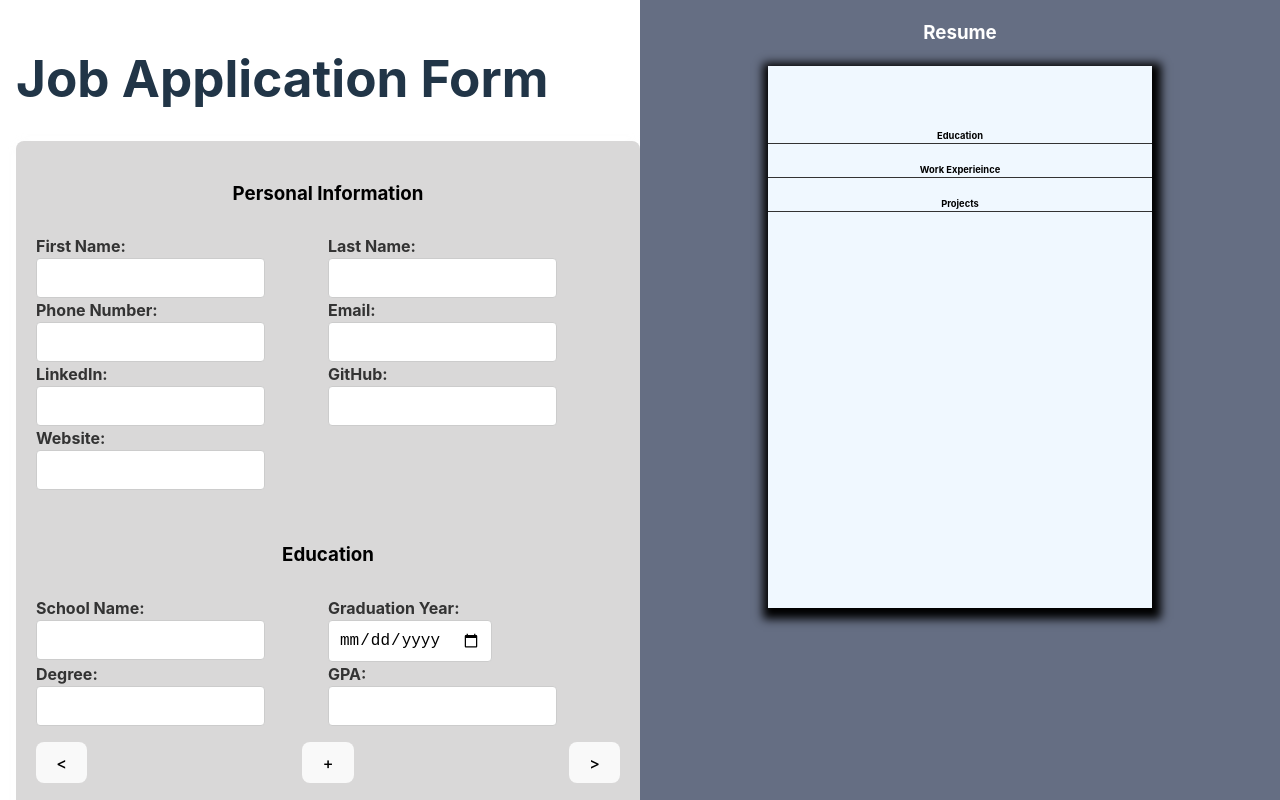
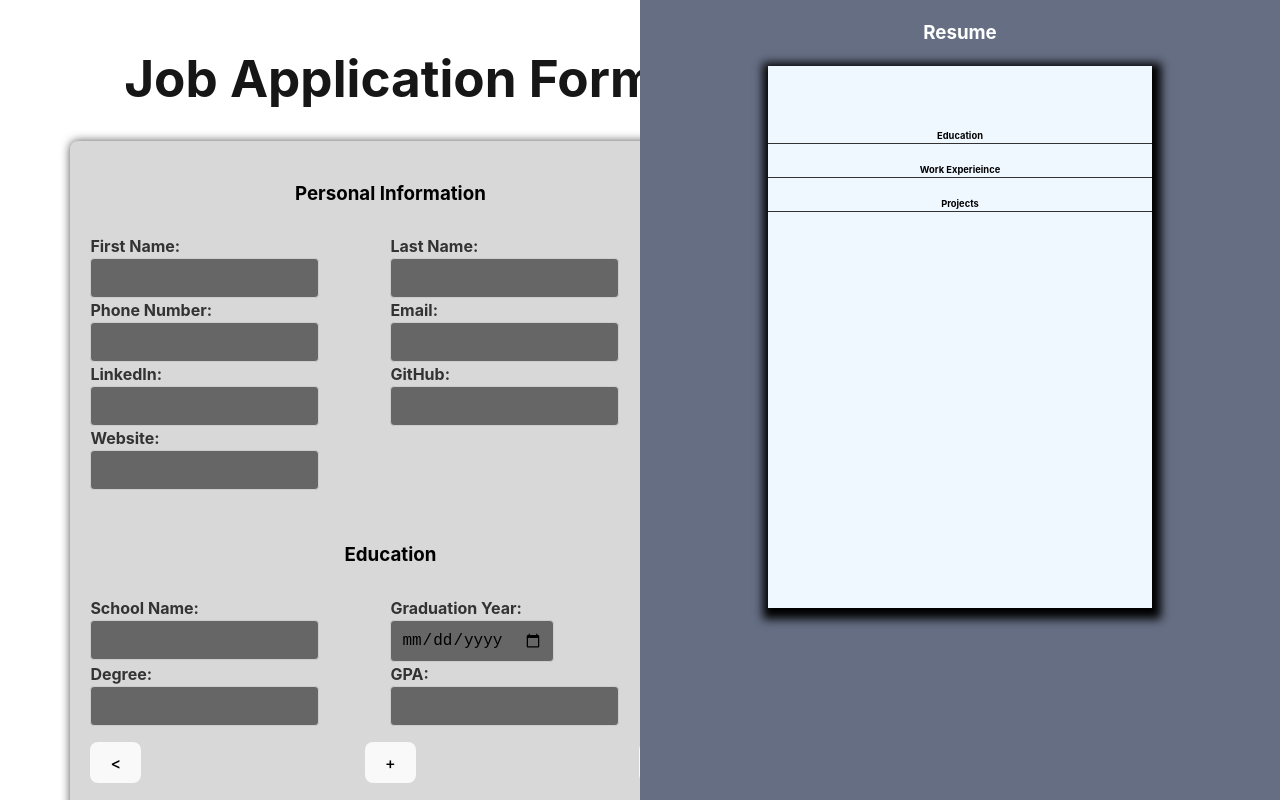
Before and after one commit to blitheryjibits/resume-builder, a React (Vite) app: page / in a window 1280 px wide. Shown: the top 800 px of the page. Built offline with nearby package versions, Linux system fonts and the light colour scheme.

Commit message:
Style: changed color of font and background.

```diff
--- a/src/styles/form-styles.css
+++ b/src/styles/form-styles.css
@@ -1,6 +1,9 @@
 .form-container {
-    justify-self: start;
-    width: 50%;
+  width: 60%;
+  display:flex;
+  flex-direction: column;
+  align-items: center;
+  color: #171616;
 }
 
 form {
@@ -9,10 +12,9 @@ form {
     padding: 20px;
     background-color: #d9d8d8;
     border-radius: 8px;
-    box-shadow: 0 0 10px rgba(237, 231, 231, 0.1);
+    box-shadow: 0 0 10px rgba(10, 10, 10, 0.7);
     color: black;
     display: flex;
-
     flex-direction: column;
     gap: 2rem;
   }
@@ -61,6 +63,7 @@ form {
     border-radius: 4px;
     box-sizing: border-box;
     font-size: 16px;
+    background-color: #666666;
   }
 
   textarea {
@@ -69,4 +72,5 @@ form {
     width: 80%; /* Adjust width to match the container */
     height: 80px; /* Approximate height for 5 rows */
     resize: vertical; /* Allow vertical resizing only */
+    background-color: #666666;
   }
```
